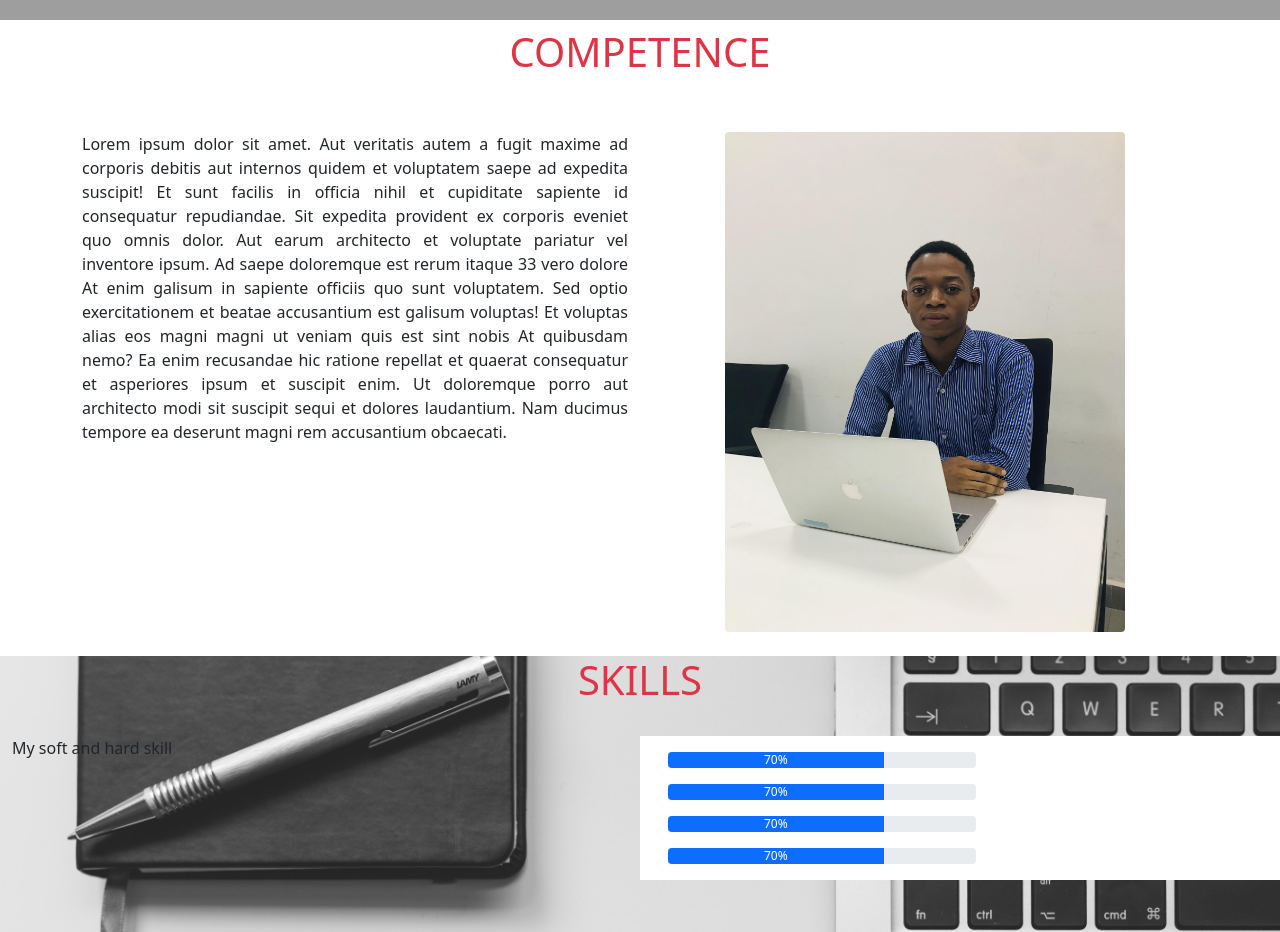
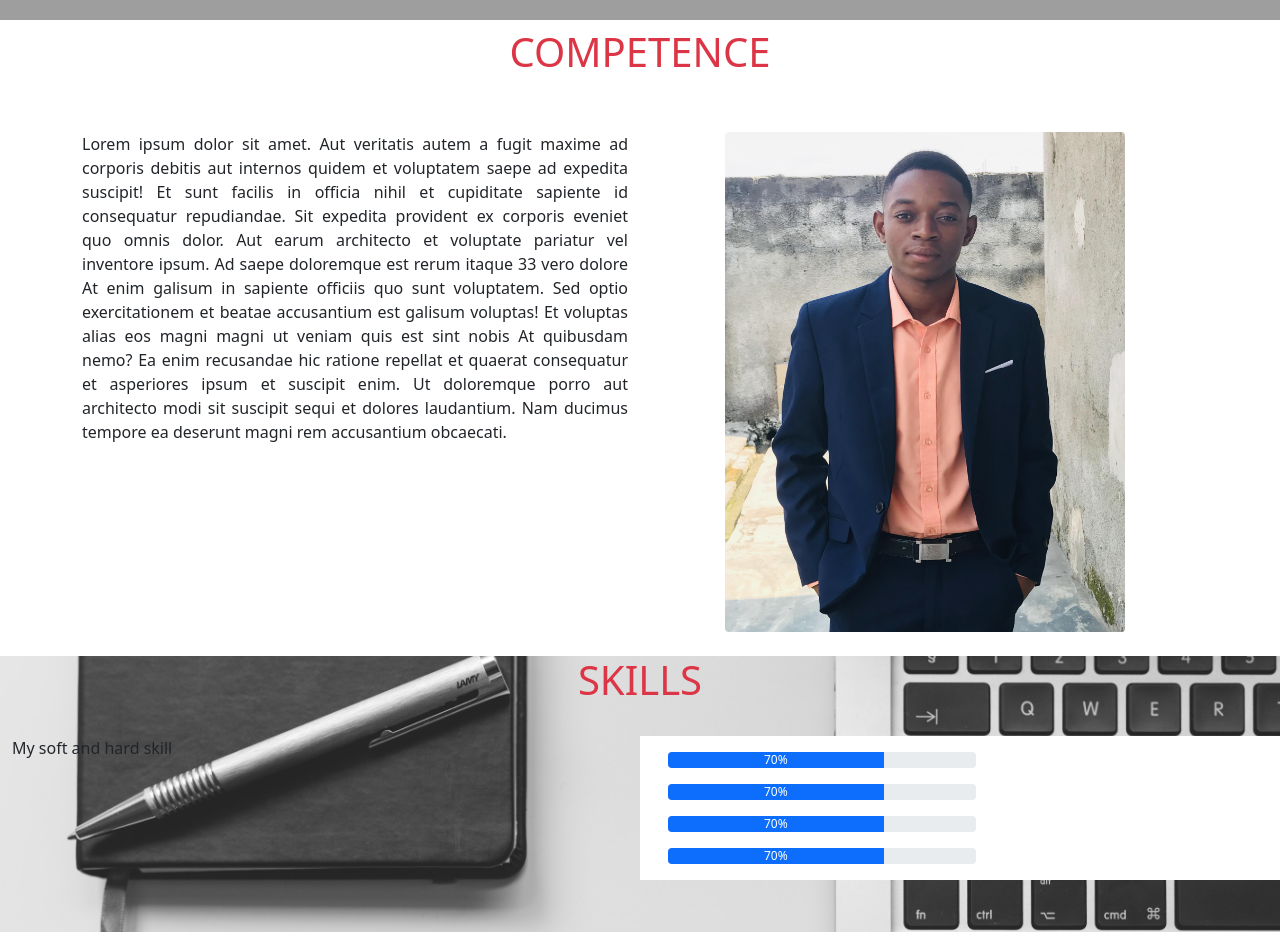
Before and after one commit to Andykalo/portfolio, a plain HTML site: page index.html in a window 1280 px wide. Shown: the part 780-1712 px from the top of the page. Drawn offline with Linux system fonts and the light colour scheme; grey boxes are pictures that could not be loaded.

Commit message:
modif img

```diff
--- a/index.html
+++ b/index.html
@@ -74,7 +74,7 @@ height: 100vh">
            </div>
     </div>
     <div class="col-md-6 text-center">
-      <img src="assets/img/me.jpg" class="rounded mx-auto img-fluid" alt="Cinque Terre" style="height:500px ; width:400px">
+      <img src="assets/img/me2.jpg" class="rounded mx-auto img-fluid" alt="Cinque Terre" style="height:500px ; width:400px">
 </div>
 
 </div>
```
